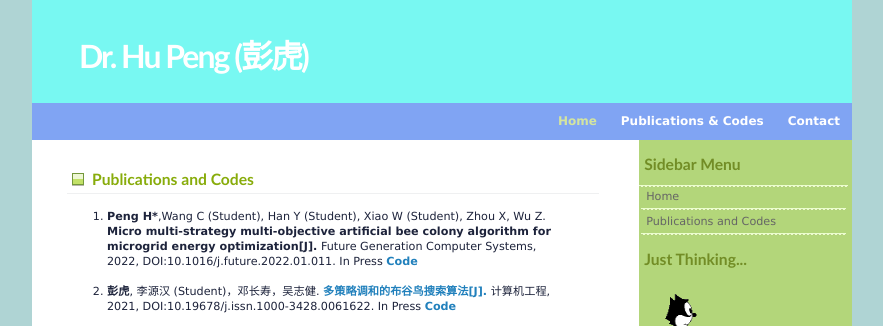
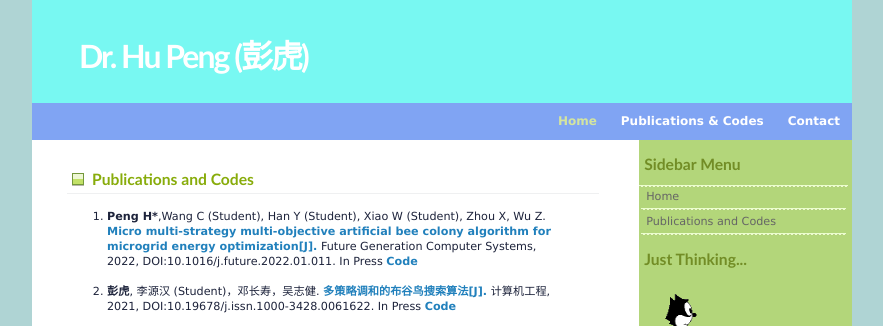
Before and after one commit to whuph/whuph.github.io, a plain HTML site: page pubs.html in a window 1280 px wide. Shown: the top 326 px of the page, without its empty margins (198-1081 px from the left). Drawn offline with Linux system fonts and the light colour scheme.

Commit message:
Update pubs.html

```diff
--- a/pubs.html
+++ b/pubs.html
@@ -76,7 +76,7 @@
 				<h2>Publications and Codes</h2>
 				<ol id="PaperCode">
 					<li id=uMMABC>
-						<strong>Peng H*</strong>,Wang C (Student), Han Y (Student), Xiao W (Student), Zhou X, Wu Z. <a href="https://www.sciencedirect.com/science/article/abs/pii/S0167739X2200019X?via%3Dihub"></a><strong>Micro multi-strategy multi-objective artificial bee colony algorithm for microgrid energy optimization[J].</strong></a> Future Generation Computer Systems, 2022, DOI:10.1016/j.future.2022.01.011. In Press
+						<strong>Peng H*</strong>,Wang C (Student), Han Y (Student), Xiao W (Student), Zhou X, Wu Z. <a href="https://www.sciencedirect.com/science/article/abs/pii/S0167739X2200019X?via%3Dihub"><strong>Micro multi-strategy multi-objective artificial bee colony algorithm for microgrid energy optimization[J].</strong></a> Future Generation Computer Systems, 2022, DOI:10.1016/j.future.2022.01.011. In Press
 						<a href="./code/μMMABC_code.zip" target="_blank"><strong>Code</strong></a>
 					</li>
 
```
